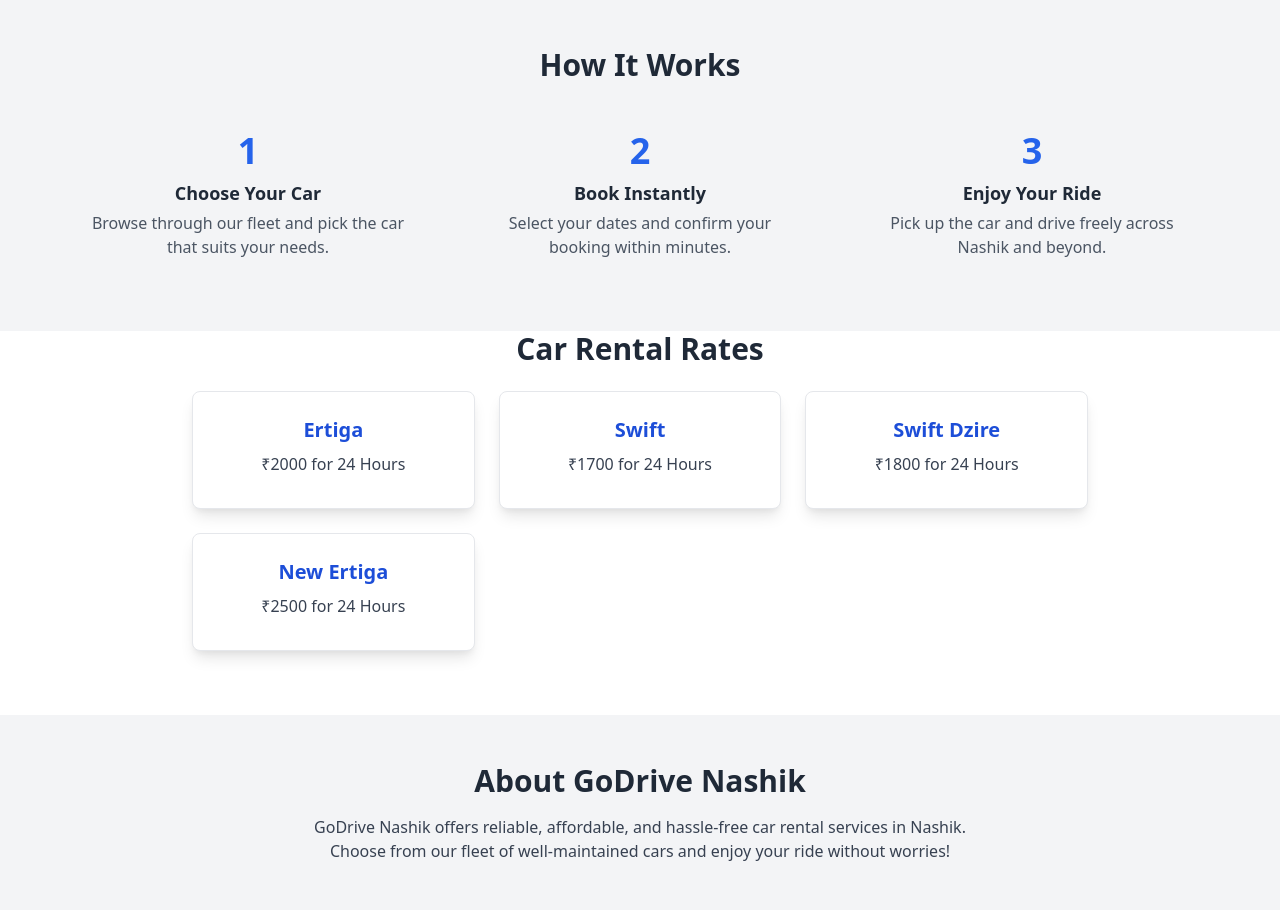
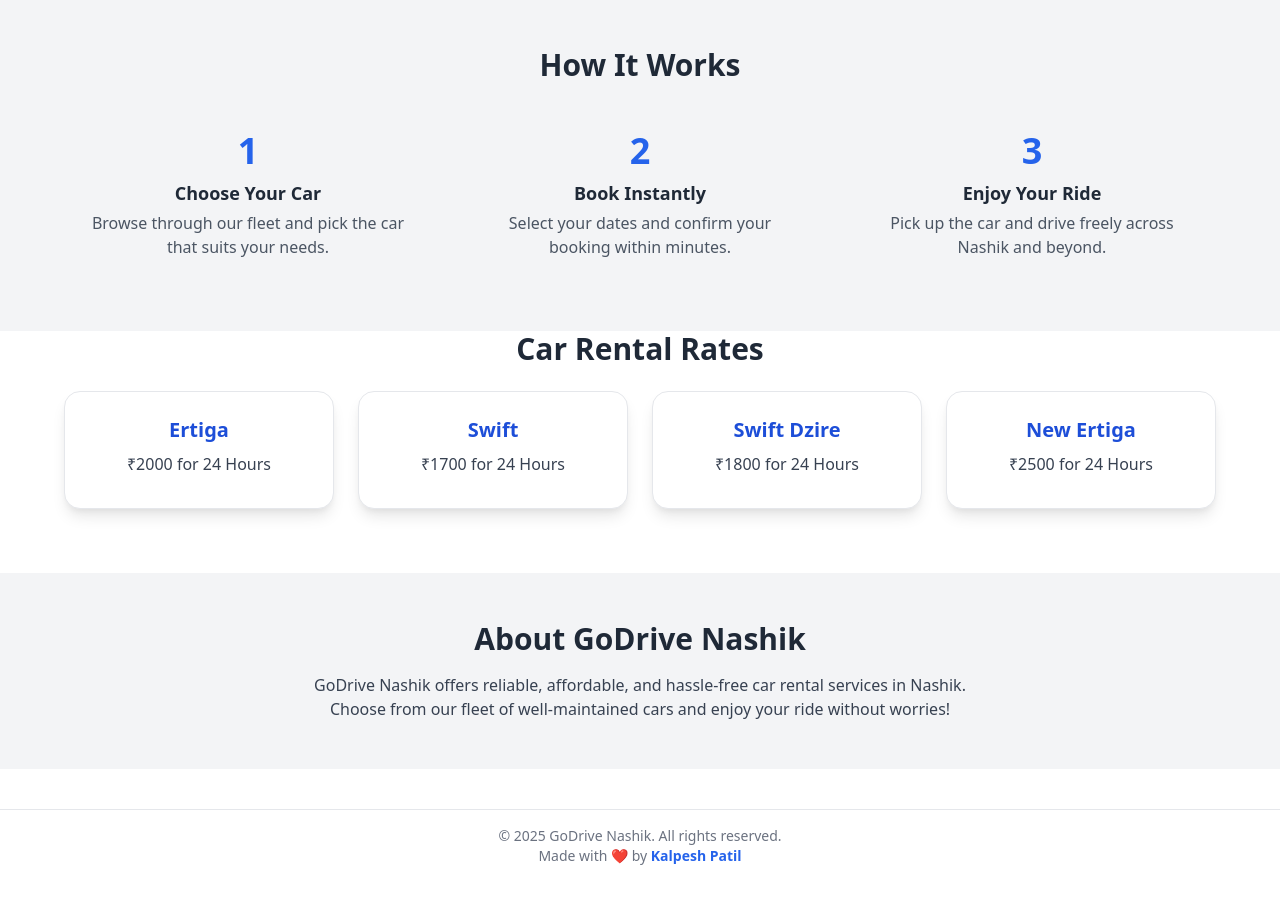
Before and after one commit to User7620/godrivenashik, a Flask app: page / in a window 1280 px wide. Shown: the part 709-1619 px from the top of the page. After the commit the page ends 1574 px from the top, so only its background shows below. Run offline with Flask 3, Linux system fonts and the light colour scheme.

Commit message:
Update home.html

```diff
--- a/templates/home.html
+++ b/templates/home.html
@@ -104,26 +104,31 @@
   <!-- Rate Info Section -->
 <section id="cars" class="px-4 sm:px-8 text-center mb-16">
   <h2 class="text-2xl sm:text-3xl font-bold mb-6">Car Rental Rates</h2>
-    <div class="grid grid-cols-1 sm:grid-cols-3 gap-6 max-w-4xl mx-auto">
-      <div class="bg-white shadow-lg p-6 rounded-lg border">
-        <h3 class="text-xl font-semibold mb-2 text-blue-700">Ertiga</h3>
-        <p class="text-gray-700 mb-2">₹2000 for 24 Hours</p>
+  <div class="grid grid-cols-1 sm:grid-cols-2 lg:grid-cols-4 gap-6 max-w-6xl mx-auto">
+
+    <div class="bg-white shadow-lg hover:shadow-xl transition p-6 rounded-2xl border">
+      <h3 class="text-lg sm:text-xl font-semibold mb-2 text-blue-700">Ertiga</h3>
+      <p class="text-sm sm:text-base text-gray-700 mb-2">₹2000 for 24 Hours</p>
     </div>
-      <div class="bg-white shadow-lg p-6 rounded-lg border">
-        <h3 class="text-xl font-semibold mb-2 text-blue-700">Swift</h3>
-        <p class="text-gray-700 mb-2">₹1700 for 24 Hours</p>
+
+    <div class="bg-white shadow-lg hover:shadow-xl transition p-6 rounded-2xl border">
+      <h3 class="text-lg sm:text-xl font-semibold mb-2 text-blue-700">Swift</h3>
+      <p class="text-sm sm:text-base text-gray-700 mb-2">₹1700 for 24 Hours</p>
     </div>
-      <div class="bg-white shadow-lg p-6 rounded-lg border">
-        <h3 class="text-xl font-semibold mb-2 text-blue-700">Swift Dzire</h3>
-        <p class="text-gray-700 mb-2">₹1800 for 24 Hours</p>
+
+    <div class="bg-white shadow-lg hover:shadow-xl transition p-6 rounded-2xl border">
+      <h3 class="text-lg sm:text-xl font-semibold mb-2 text-blue-700">Swift Dzire</h3>
+      <p class="text-sm sm:text-base text-gray-700 mb-2">₹1800 for 24 Hours</p>
     </div>
-      <div class="bg-white shadow-lg p-6 rounded-lg border">
-        <h3 class="text-xl font-semibold mb-2 text-blue-700">New Ertiga</h3>
-        <p class="text-gray-700 mb-2">₹2500 for 24 Hours</p>
-<!--       </div> -->
-<!--       </div> -->
+
+    <div class="bg-white shadow-lg hover:shadow-xl transition p-6 rounded-2xl border">
+      <h3 class="text-lg sm:text-xl font-semibold mb-2 text-blue-700">New Ertiga</h3>
+      <p class="text-sm sm:text-base text-gray-700 mb-2">₹2500 for 24 Hours</p>
+    </div>
+
   </div>
 </section>
+
 
   <!-- About Section -->
   <section id="about" class="bg-gray-100 py-12 px-4 sm:px-8 text-center">
```
Lines whose indentation alone changed are shown as unchanged.
